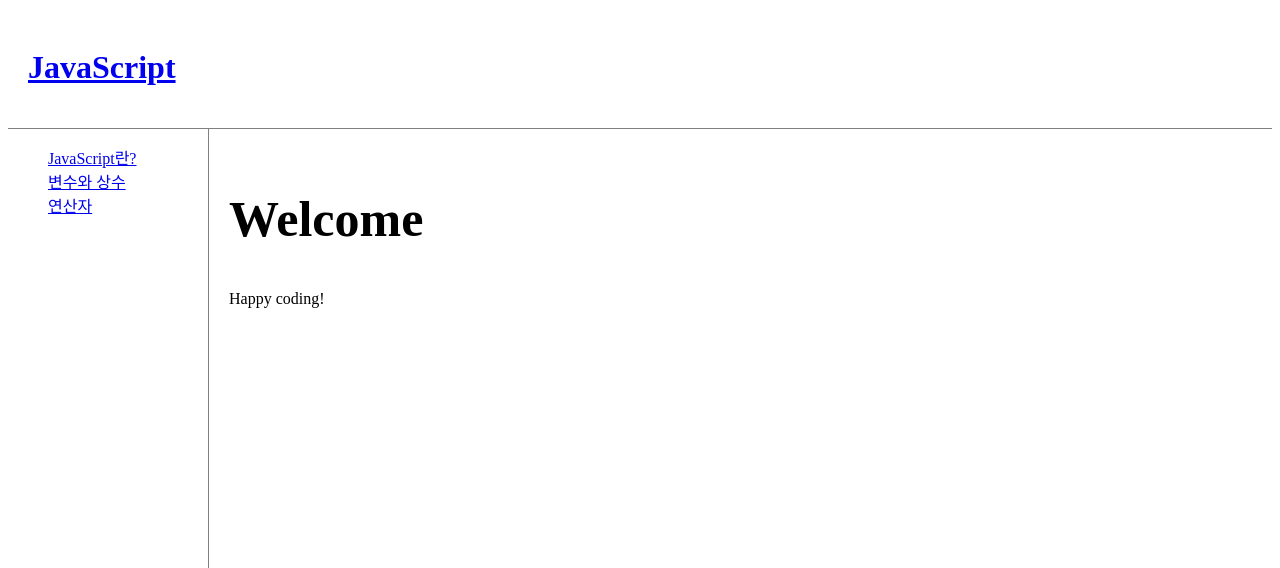
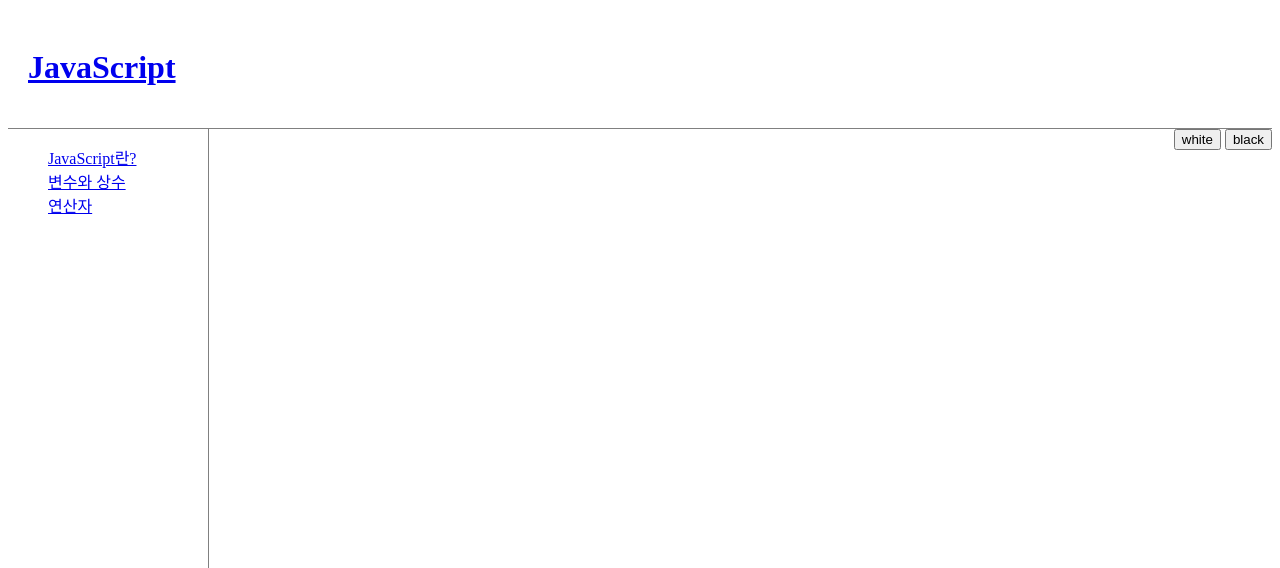
Before and after one commit to Nullgom/coding-yahac-2gi, a PHP site: page / in a window 1280 px wide. Shown: the top 568 px of the page. Run offline with PHP 8.4, Linux system fonts and the light colour scheme.

Commit message:
JavaScript 실습

```diff
--- a/css/style.css
+++ b/css/style.css
@@ -1,5 +1,13 @@
 @charset "UTF-8";
 
+body.black {
+    background-color: black;
+    color: white;
+}
+body.white {
+    background-color: white;
+    color: black;
+}
 header {
     border-bottom: 1px solid gray;
     padding: 20px;
@@ -24,3 +32,6 @@ article {
 h2 {
     font-size: 50px;
 }
+#control {
+    float:right;
+}
--- a/index.html
+++ b/index.html
@@ -7,7 +7,7 @@
     <title>CSS 실습</title>
     <link rel="stylesheet" href="css/style.css">
 </head>
-<body>
+<body id="target">
     <header>
         <h1><a href="/">JavaScript</a></h1>
     </header>
@@ -18,9 +18,9 @@
             <li><a href="/page_op.html">연산자</a></li>
         </ol>
     </nav>
-    <article>
-        <h2>Welcome</h2>
-        Happy coding!
-    </article>
+    <div id="control">
+        <input type="button" value="white" onclick="document.getElementById('target').className='white'"/>
+        <input type="button" value="black" onclick="document.getElementById('target').className='black'"/>
+    </div>
 </body>
 </html>
--- a/page_html.html
+++ b/page_html.html
@@ -16,6 +16,10 @@
             <li><a href="/page_op.html">연산자</a></li>
         </ol>
     </nav>
+    <div id="control">
+        <input type="button" value="white" onclick="document.getElementById('target').className='white'"/>
+        <input type="button" value="black" onclick="document.getElementById('target').className='black'"/>
+    </div>
     <article>
         <h2>JavaScript란?</h2> JavaScript는 웹페이지를 프로그래밍적으로 제어하는 언어입니다.
     </article>
--- a/page_op.html
+++ b/page_op.html
@@ -16,6 +16,10 @@
             <li><a href="/page_op.html">연산자</a></li>
         </ol>
     </nav>
+    <div id="control">
+        <input type="button" value="white" onclick="document.getElementById('target').className='white'"/>
+        <input type="button" value="black" onclick="document.getElementById('target').className='black'"/>
+    </div>
     <article>
         <h2>연산자</h2> 계산을 할 때 사용되는 것입니다.
     </article>
--- a/page_vc.html
+++ b/page_vc.html
@@ -16,6 +16,10 @@
             <li><a href="/page_op.html">연산자</a></li>
         </ol>
     </nav>
+    <div id="control">
+        <input type="button" value="white" onclick="document.getElementById('target').className='white'"/>
+        <input type="button" value="black" onclick="document.getElementById('target').className='black'"/>
+    </div>
     <article>
         <h2>변수와 상수</h2>
         변수란
```
Also changed, not shown: phpjs/ex1.html (added, +11 -0 lines), phpjs/ex2.html (added, +27 -0 lines).
